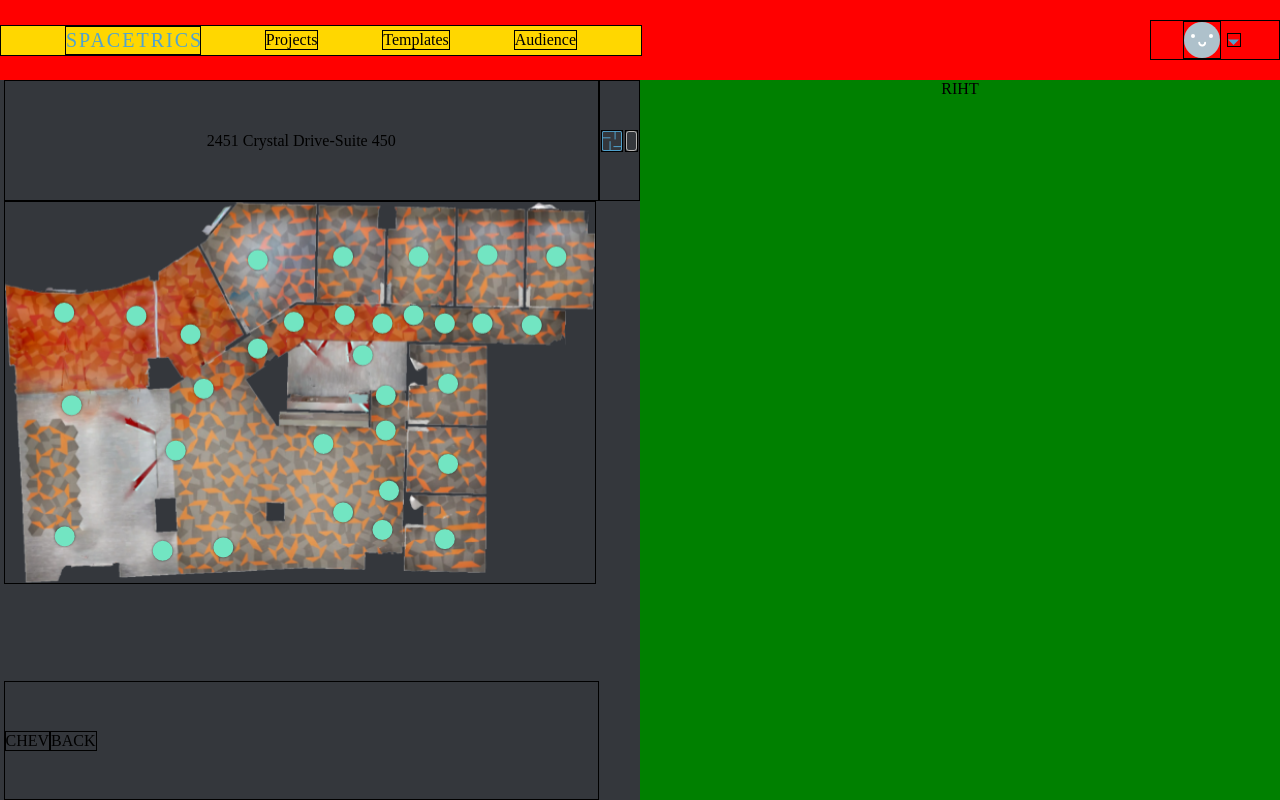
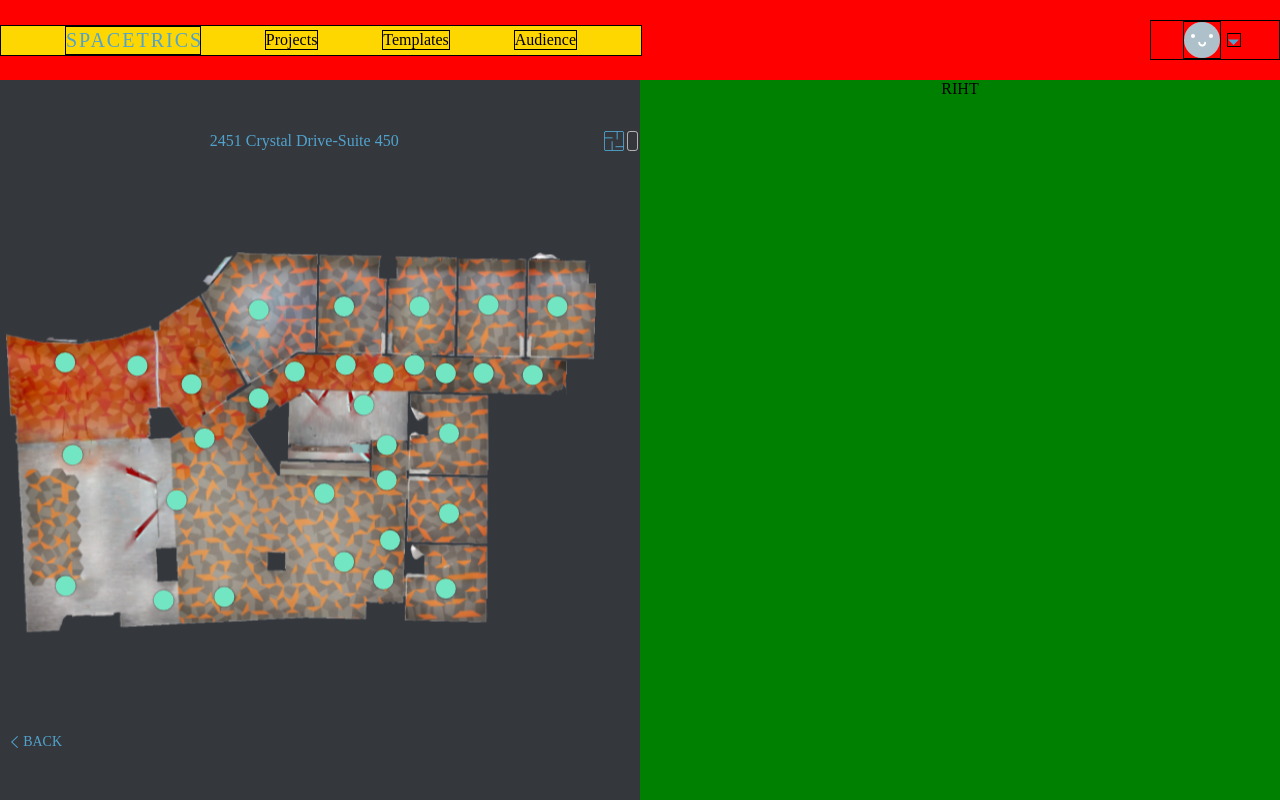
Before and after one commit to astnrgn/f-e-d-t, a plain HTML site: page index.html in a window 1280 px wide. Drawn offline with Linux system fonts and the light colour scheme; a web font is replaced by a local one.

Commit message:
formatted left floorplan layout colors, tweaked positions

```diff
--- a/index.html
+++ b/index.html
@@ -30,8 +30,8 @@
         </div>
         <div class="left__elem left__floorplan"></div>
         <div class="left__elem left__backBox">
-          <div class="left__elem ">CHEV</div>
-          <div class="left__elem">BACK</div>
+          <div class="left__elem left__chevron"></div>
+          <div class="left__elem left__back">BACK</div>
         </div>
       </div>
       <div class="right">
--- a/style.css
+++ b/style.css
@@ -78,10 +78,11 @@ p {
   display: grid;
   grid-template-columns: 75px, 590px, 75px;
   grid-template-rows: 75px, 381px, 150px;
+  color: #51a3ce;
 }
-.left__elem {
+/* .left__elem {
   border: 1px solid black;
-}
+} */
 .left__addressBox {
   grid-column: 1 / span 1;
   grid-row: 1 / span 1;
@@ -119,10 +120,12 @@ p {
   background-image: url("./images/leftFloorPlan/Group 18879.png");
   background-repeat: no-repeat;
   background-position: center;
+  background-size: cover;
   width: 590px;
   height: 381px;
   grid-column: 2 / span 1;
   grid-row: 2 / span 1;
+  align-self: center;
 }
 .left__backBox {
   display: flex;
@@ -132,6 +135,17 @@ p {
   grid-column: 2 / span 1;
   grid-row: 3 / span 1;
 }
+.left__chevron {
+  background-image: url("./images/leftFloorPlan/UI\ Icon-Icon-chevron--left-$ui-05.svg");
+  background-repeat: no-repeat;
+  background-position: center;
+  width: 7px;
+  height: 12px;
+  margin: 0 5px;
+}
+.left__back {
+  font-size: 14px;
+}
 .right {
   background: green;
   width: 50vw;
```
Also changed, not shown: images/leftFloorPlan/UI Icon-Icon-chevron--left-$ui-05.svg (added).
